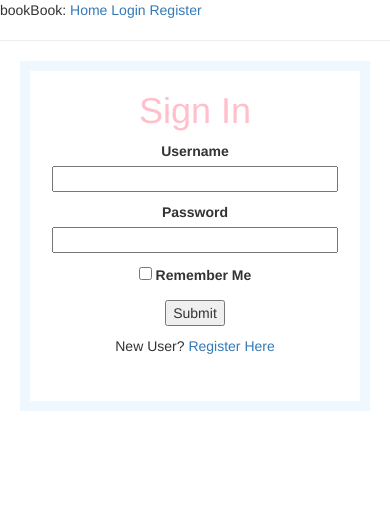
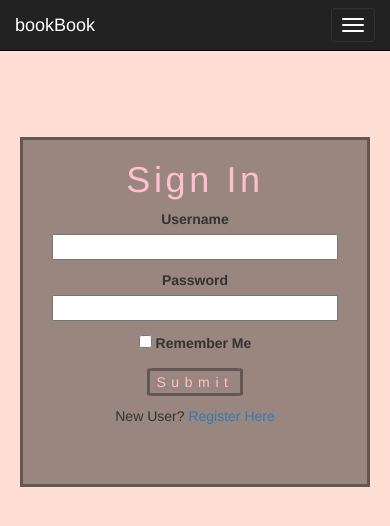
Before and after one commit to e2nguyen/bookBook, a Flask app: page /login in a window 390 px wide. Shown: the top 526 px of the page. Run offline with Flask 2, Linux system fonts and the light colour scheme; some libraries are stand-ins or nearby versions.

Commit message:
Added bootstrap navbar, media queries, and styling for login and search/home pages

```diff
--- a/static/css/index.css
+++ b/static/css/index.css
@@ -1,17 +1,106 @@
 .login h1 {
   color: pink;
+  letter-spacing: 0.1em;
 }
 
-div.login {
-  top: 25%;
-  left: 35%;
-  margin: auto;
+.index-all {
+  padding-top: 5%;
+}
+
+.welcome, #did-you-mean {
+  color: grey;
+}
+
+body {
+  background-color: rgb(255, 223, 211)!important;
+}
+
+input[type=submit] {
+  border-radius: 6%;
+  letter-spacing: 0.4em;
+  color: pink;
+  background: none;
+  border: 3.3px solid rgba(0,0,0, 35%);
+}
+
+.welcome, .login, .index {
+  text-align: center;
+}
+
+h2.welcome {
+  display: none;
+}
+
+.index form {
+  width: 710px;
+  margin: 0 auto;
+}
+
+.login {
+  margin: 5% auto;
   height: 350px;
-  text-align: center;
+  border-radius: 00px;
   width: 350px;
   box-sizing: border-box;
-  border: 10px solid aliceblue;
+  background-color: rgba(0,0,0,40%);
+  border: 3.3px solid rgba(0,0,0, 35%);
 }
 
-/*@media sadness
-*/
+button {
+  border: none;
+  background: none;
+}
+
+.fa-search::before {
+  color: #ce93d8;
+  content: "\f002";
+  display: inline-block;
+  padding: 10px;
+  text-align: center;
+}
+
+input[name="Search"] {
+  min-width: 650px;
+}
+
+/* Extra small devices (phones, 600px and down) */
+@media only screen and (max-width: 600px) {
+  input[type=text], input[type=password] {
+    box-sizing : border-box;
+  }
+
+  html, body {
+    padding-top: 15%;
+    width: auto!important;
+    overflow-x: hidden!important;
+  }
+}
+
+@media only screen and (max-width: 600px) {
+}
+
+@media only screen and (min-width: 601px) and (max-width: 768) {
+
+}
+
+/* Small devices (portrait tablets and large phones, 600px and up) */
+@media only screen and (min-width: 600px) {
+
+}
+
+/* Medium devices (landscape tablets, 768px and up) */
+@media only screen and (min-width: 768px) {
+  html {
+    padding-top: 10%;
+  }
+}
+
+/* Large devices (laptops/desktops, 992px and up) */
+@media only screen and (min-width: 992px) {
+
+}
+
+/* Extra large devices (large laptops and desktops, 1200px and up) */
+@media only screen and (min-width: 1200px) {
+
+}
--- a/templates/base.html
+++ b/templates/base.html
@@ -1,7 +1,9 @@
 <!DOCTYPE html>
+<html lang="en">
   <head>
   <link rel="stylesheet" href="https://maxcdn.bootstrapcdn.com/bootstrap/3.3.7/css/bootstrap.min.css" integrity="sha384-BVYiiSIFeK1dGmJRAkycuHAHRg32OmUcww7on3RYdg4Va+PmSTsz/K68vbdEjh4u" crossorigin="anonymous">
   <link rel="stylesheet" href="https://maxcdn.bootstrapcdn.com/font-awesome/4.7.0/css/font-awesome.min.css" integrity="sha384-wvfXpqpZZVQGK6TAh5PVlGOfQNHSoD2xbE+QkPxCAFlNEevoEH3Sl0sibVcOQVnN" crossorigin="anonymous">
+  <link rel="stylesheet" href="https://use.fontawesome.com/releases/v5.2.0/css/all.css" integrity="sha384-hWVjflwFxL6sNzntih27bfxkr27PmbbK/iSvJ+a4+0owXq79v+lsFkW54bOGbiDQ" crossorigin="anonymous">
   <link rel= "stylesheet" type= "text/css" href= "{{ url_for('static',filename='css/index.css') }}">
   <meta name="viewport" content="width=device-width, initial-scale=1">
   <script src="https://ajax.googleapis.com/ajax/libs/jquery/3.3.1/jquery.min.js"></script>
@@ -13,18 +15,31 @@
     {% endif %}
   </head>
   <body>
-    <div>
-      bookBook:
-      <a href="{{ url_for('index') }}">Home</a>
-      {% if current_user.is_anonymous %}
-      <a href="{{ url_for('login')}}">Login</a>
-      <a href="{{ url_for('register')}}">Register</a>
-      {% else %}
-      <a href="{{ url_for('user', username=current_user.username) }}">Profile</a>
-      <a href="{{ url_for('logout')}}">Logout</a>
-      {% endif %}
-    </div>
-    <hr>
+    <nav class="navbar navbar-inverse navbar-fixed-top">
+      <div class="container-fluid">
+        <div class="navbar-header">
+          <button type="button" class="navbar-toggle" data-toggle="collapse" data-target="#myNavbar">
+            <span class="icon-bar"></span>
+            <span class="icon-bar"></span>
+            <span class="icon-bar"></span>
+          </button>
+          <a class="navbar-brand" href="#">bookBook</a>
+        </div>
+        <div class="collapse navbar-collapse" id="myNavbar">
+          <ul class="nav navbar-nav">
+            <li><a href="{{ url_for('index') }}">Home</a></li>
+            {% if current_user.is_anonymous %}
+            <li><a href="{{ url_for('login')}}">Login</a></li>
+            <li><a href="{{ url_for('register')}}">Register</a></li>
+            {% else %}
+            <li><a href="{{ url_for('user', username=current_user.username) }}">Profile</a>
+            </li>
+            <li><a href="{{ url_for('logout')}}">Logout</a></li>
+            {% endif %}
+          </ul>
+        </div>
+      </div>
+    </nav>
     {% with messages = get_flashed_messages() %}
     {% if messages %}
     <ul>
```
Also changed, not shown: templates/index.html (+11 -5 lines).
